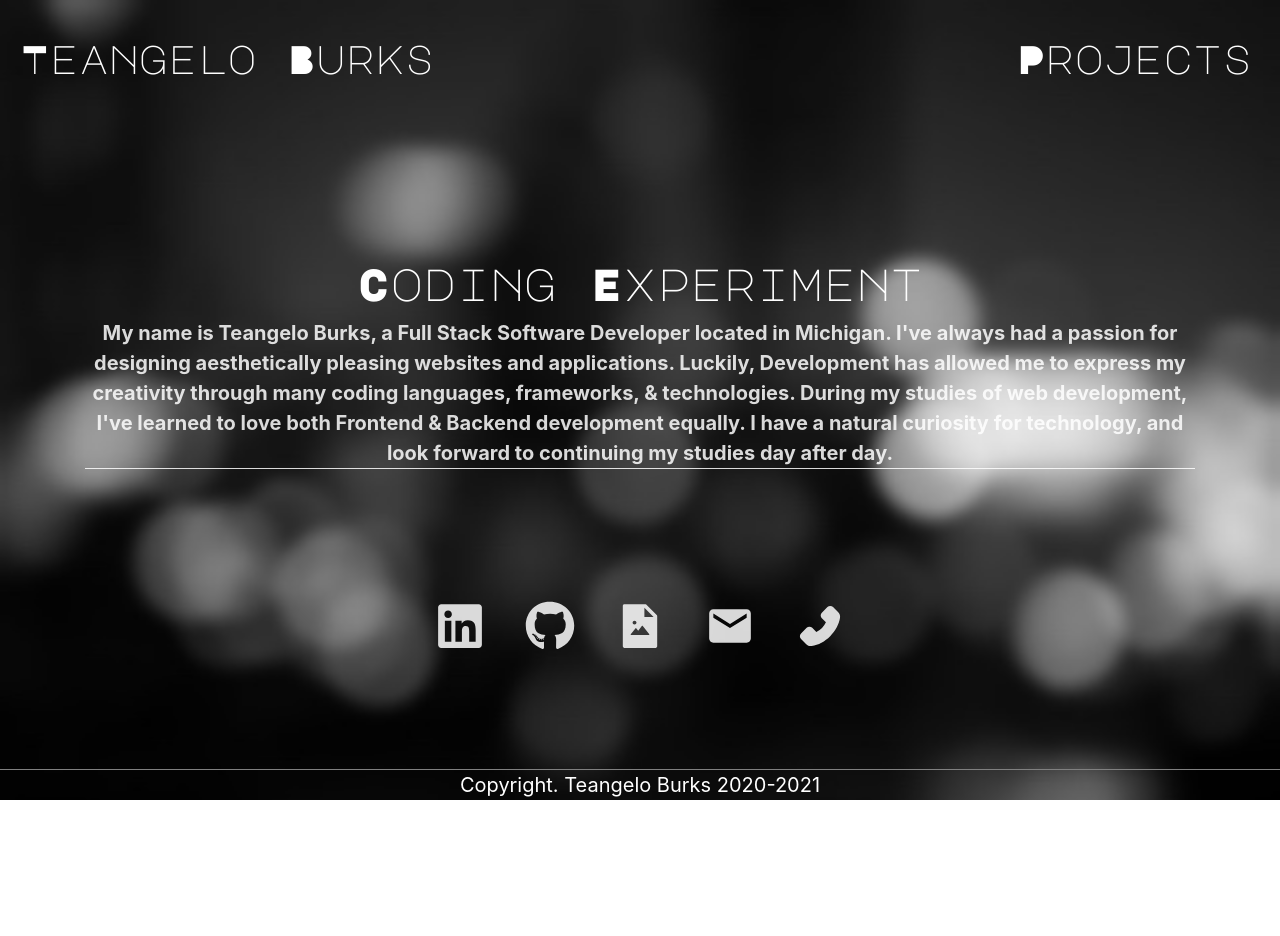
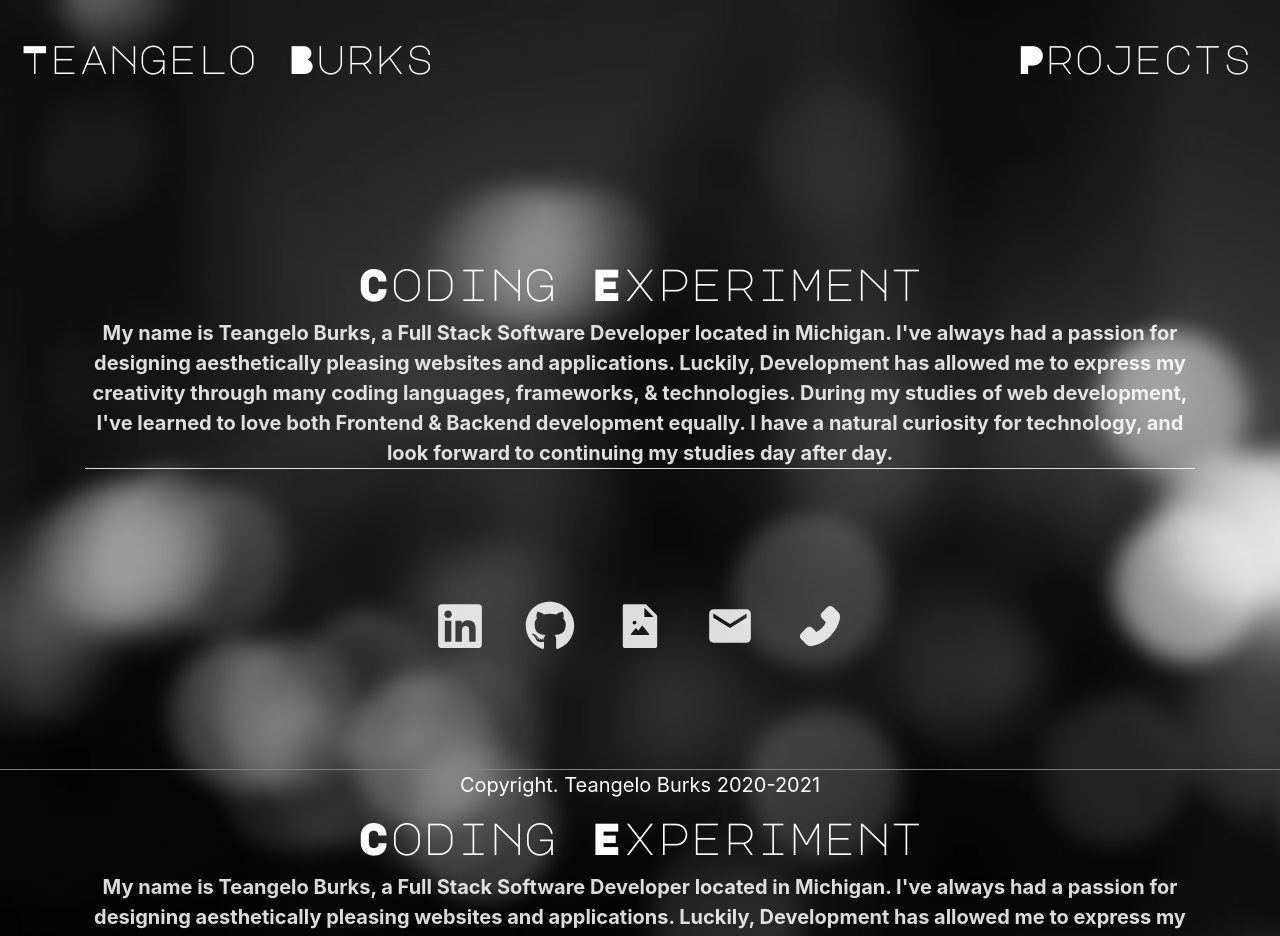
Before and after one commit to Teangelo1/React_Portfolio, a React (Create React App) app: page / in a window 1280 px wide. Shown: the top 936 px of the page. Before the commit the page ends 800 px from the top, so only its background shows below. Built offline with nearby package versions, Linux system fonts and the light colour scheme.

Commit message:
added default route

```diff
--- a/src/App.js
+++ b/src/App.js
@@ -12,6 +12,7 @@ function App() {
         <Header />
         <Route exact path="/" component={About} />
         <Route exact path="/portfolio" component={Portfolio} />
+        <Route component ={About} />
         <Footer />
       </div>
     </Router>
```
